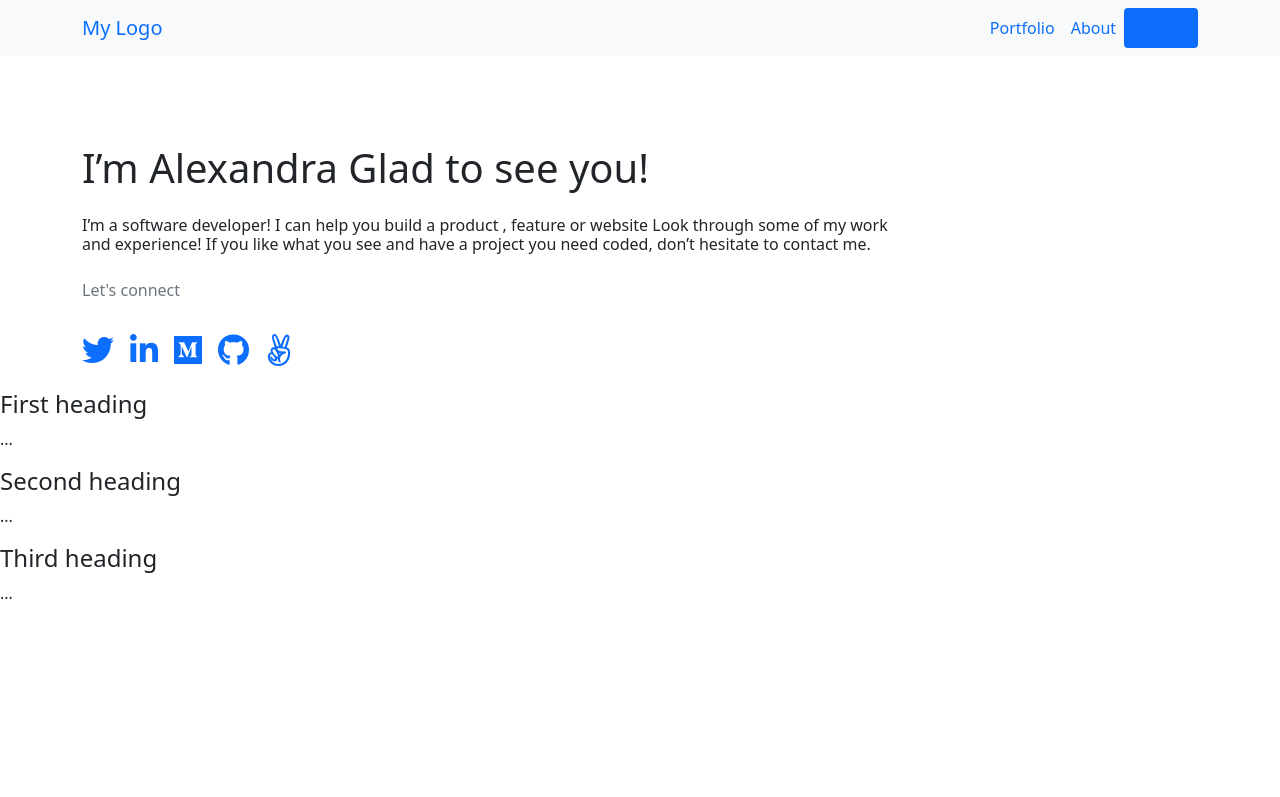
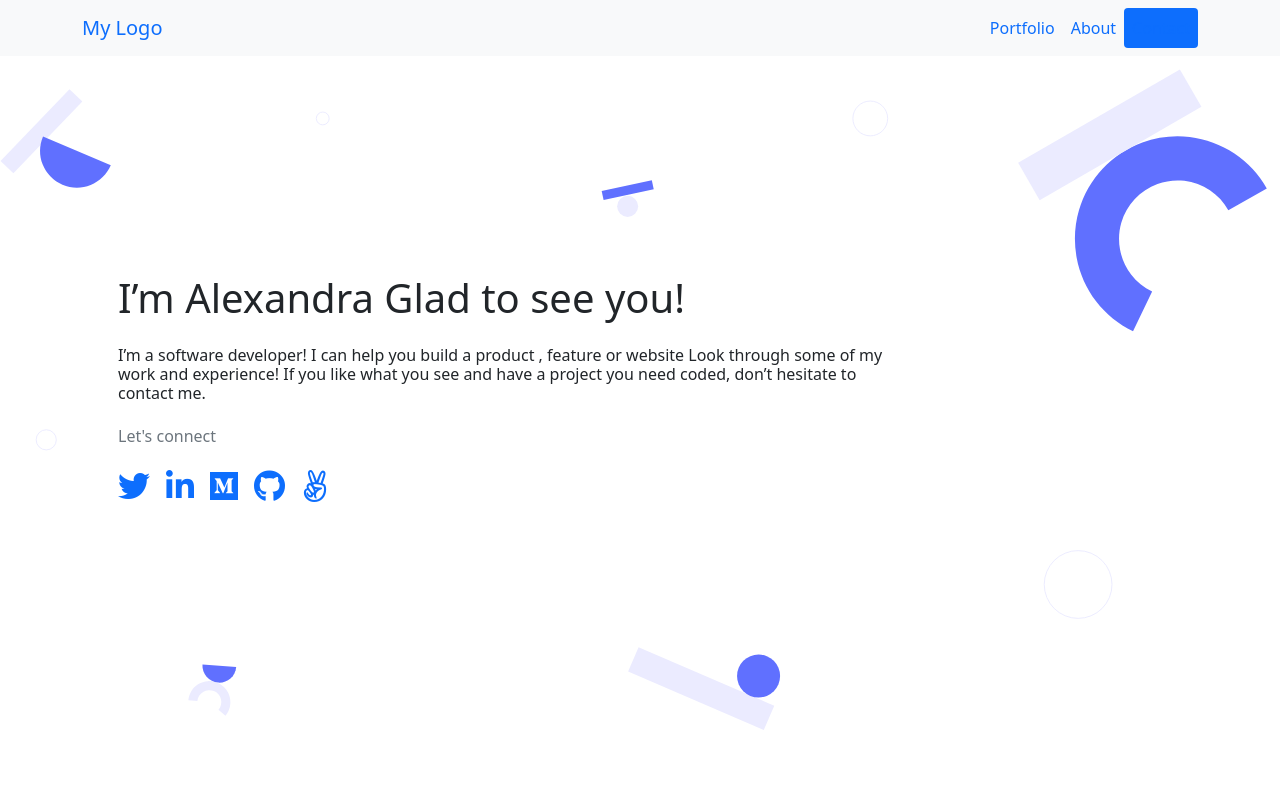
Before and after one commit to Sboursen/My-Portfolio-Bootstrap, a website: page index.html in a window 1280 px wide. Shown: the top 797 px of the page. Drawn offline with nearby package versions, Linux system fonts and the light colour scheme.

Commit message:
Add backgound image to headline section

```diff
--- a/index.html
+++ b/index.html
@@ -61,10 +61,15 @@
     </div>
   </nav>
   <!-- Headline section -->
-  <div class="container d-flex flex-column mt-5 pt-5 gap-3">
-    <h1 class="h1 mt-5 font-weight-bold">I’m Alexandra Glad
+  <section
+    class="d-flex flex-column justify-content-center headline-section min-vh-100">
+    <div
+      class="container d-flex flex-column ml-5 p-5 gap-3">
+      <h1 class="h1 font-weight-bold">I’m Alexandra
+        Glad
         to see you!</h1>
-    <p class="h6 w-75">I’m a software developer! I can help
+      <p class="h6 w-75">I’m a software developer! I can
+        help
         you
         build a
         product ,
@@ -72,7 +77,7 @@
         experience! If you like what you see and have a
         project you
         need coded, don’t hesitate to contact me.</p>
-    <p class="text-secondary">Let's connect</p>
+      <p class="text-secondary h6">Let's connect</p>
       <div class="d-flex justify-content-start">
         <ul
           class="d-flex justify-content-between gap-3 list-unstyled">
@@ -103,7 +108,11 @@
           </li>
         </ul>
       </div>
+
+
     </div>
+
+  </section>
 
 
 
--- a/style.css
+++ b/style.css
@@ -0,0 +1,6 @@
+.headline-section {
+  background-image: url("assets/Header-bg.svg");
+  background-repeat: no-repeat;
+  background-size: 100% 100vh;
+  background-size: bottom -10vh center;
+}
```
Also changed, not shown: assets/Header-bg.svg (added). Lines whose indentation alone changed are shown as unchanged.
